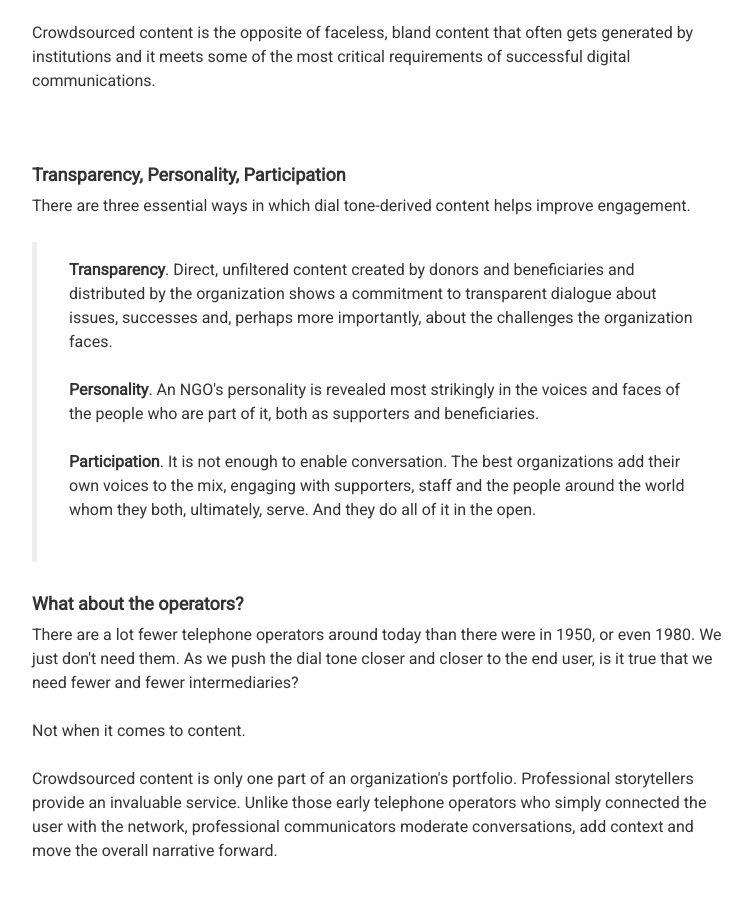
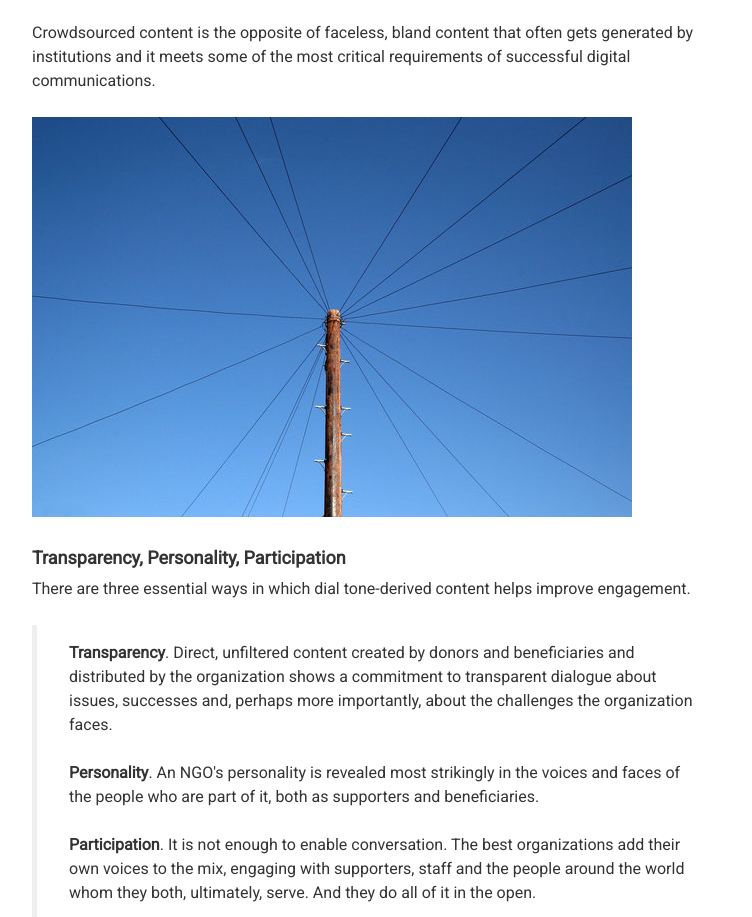
Before and after one commit to joesundermeyer/joesundermeyer.github.io, a plain HTML site: page index.html in a window 1280 px wide. Shown: the part 2050-2967 px from the top of the page, without its empty margins (256-1008 px from the left). Drawn offline with Linux system fonts and the light colour scheme.

Commit message:
Update index.html

```diff
--- a/index.html
+++ b/index.html
@@ -32,7 +32,7 @@
 <p>This is just as important in Atlanta, for the people who donate money to the cause, as it is in Zamboanga, for the people who derive benefit from the work. Donors can use the tools of digital communication to talk about the lessons they derive from getting involved, while people in the field put a face and a name and a <em>story</em> to problems that are otherwise just abstractions.</p>
 <p>Best of all, in this scenario, stories told on behalf of the organization are unfiltered and authentic, which is the touchstone of any successful narrative.</p>
 <p>Crowdsourced content is the opposite of faceless, bland content that often gets generated by institutions and it meets some of the most critical requirements of successful digital communications.</p>
-    <p><img class=img-responsive src="poles_2.jpeg" alt=""></p>
+    <p><img class=img-responsive src="poles_2.jpg" alt=""></p>
 <h4><strong>Transparency, Personality, Participation</strong></h4>
 <p>There are three essential ways in which dial tone-derived content helps improve engagement.</p>
   <blockquote>
```
